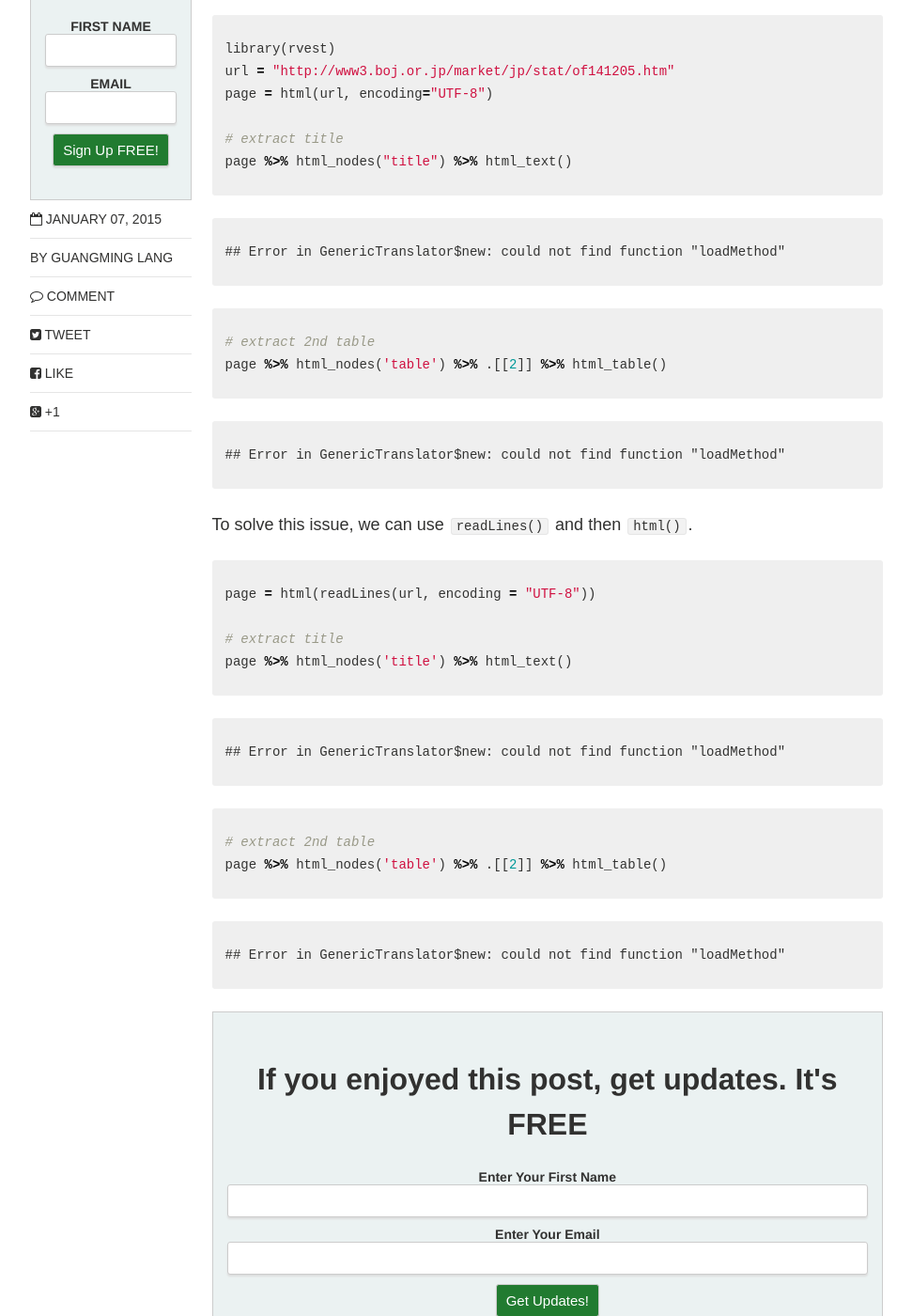
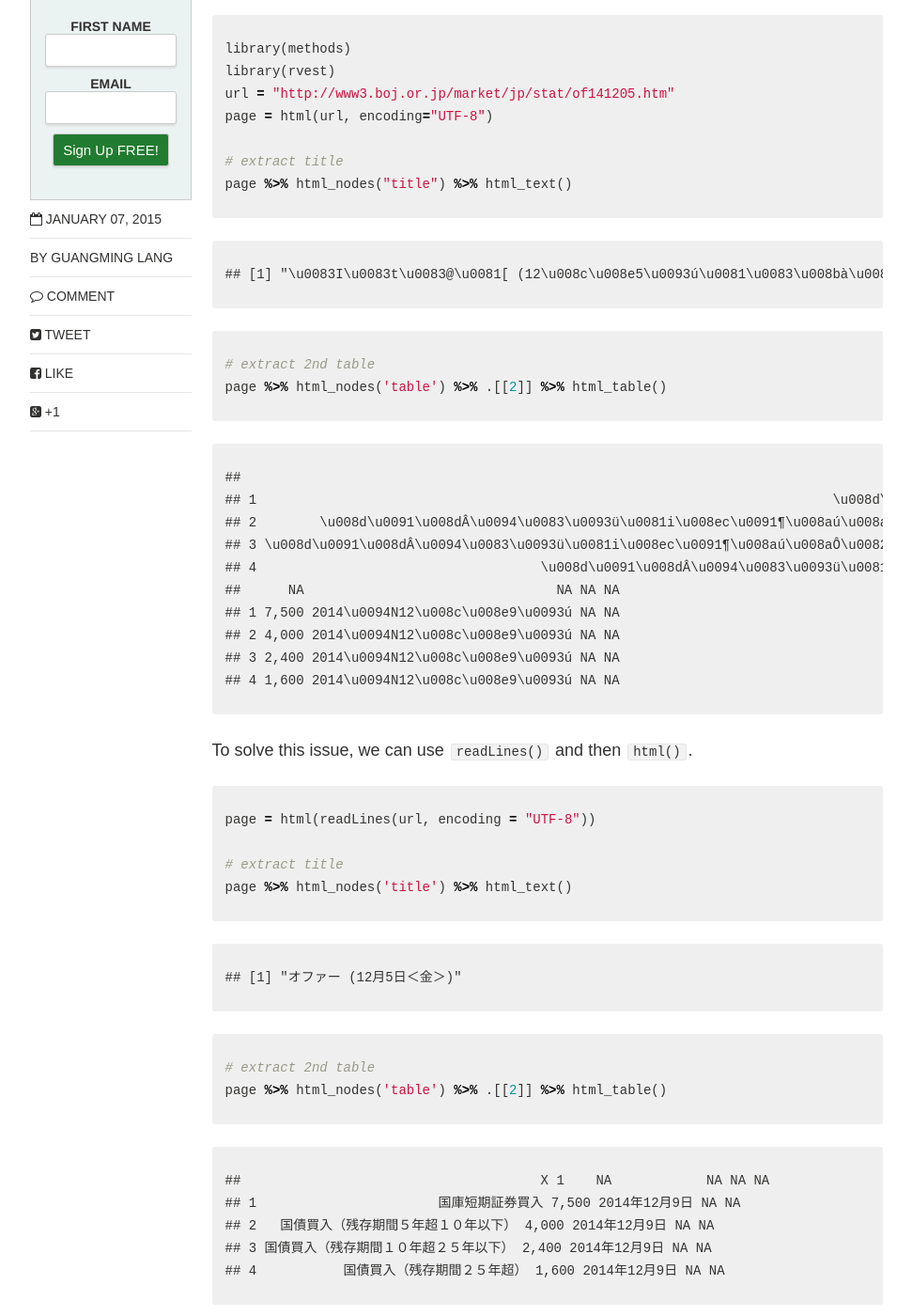
Before and after one commit to gmlang/masterr, a Jekyll site: the page built from _posts/r/2015-01-07-how-to-scrape-Japanese-text-using-rvest.md, in a window 1280 px wide and 1400 px high, scrolled down 744 px. Shown: the whole window at 94% size, without its empty margins (154-1125 px from the left). Built offline with Jekyll 4.4.1, drawn with Linux system fonts in a browser that asks for light colours; nearby versions of some CDN libraries; comment, search, counter and statistics services are not loaded.

Commit message:
edit post

````diff
--- a/_knitr/2015-01-07-how-to-scrape-Japanese-text-using-rvest.Rmd
+++ b/_knitr/2015-01-07-how-to-scrape-Japanese-text-using-rvest.Rmd
@@ -14,6 +14,7 @@ The [rvest](https://github.com/hadley/rvest) package is yet another
 powerful tool developed by Hadley. It makes web scraping using R easy, however, sometimes, it fails on non-English languages. For example, say I want to scrape [this page](http://www3.boj.or.jp/market/jp/stat/of141205.htm) from the Bank of Japan. I can try to use the `html` function directly while specifying `encoding="UTF-8"`, but this will not display the Japanese character correctly.
 
 ```{r, warning=FALSE, message=FALSE}
+library(methods)
 library(rvest)
 url = "http://www3.boj.or.jp/market/jp/stat/of141205.htm"
 page = html(url, encoding="UTF-8")
--- a/_posts/r/2015-01-07-how-to-scrape-Japanese-text-using-rvest.md
+++ b/_posts/r/2015-01-07-how-to-scrape-Japanese-text-using-rvest.md
@@ -15,6 +15,7 @@ powerful tool developed by Hadley. It makes web scraping using R easy, however,
 
 
 {% highlight r %}
+library(methods)
 library(rvest)
 url = "http://www3.boj.or.jp/market/jp/stat/of141205.htm"
 page = html(url, encoding="UTF-8")
@@ -26,7 +27,7 @@ page %>% html_nodes("title") %>% html_text()
 
 
 {% highlight text %}
-## Error in GenericTranslator$new: could not find function "loadMethod"
+## [1] "\u0083I\u0083t\u0083@\u0081[ (12\u008c\u008e5\u0093ú\u0081\u0083\u008bà\u0081\u0084)"
 {% endhighlight %}
 
 
@@ -39,7 +40,16 @@
 
 
 {% highlight text %}
-## Error in GenericTranslator$new: could not find function "loadMethod"
+##                                                                                                                                               X 1
+## 1                                                                         \u008d\u0091\u008cÉ\u0092Z\u008aú\u008fØ\u008c\u0094\u0094\u0083\u0093ü
+## 2        \u008d\u0091\u008dÂ\u0094\u0083\u0093ü\u0081i\u008ec\u0091¶\u008aú\u008aÔ\u0082T\u0094N\u0092´\u0082P\u0082O\u0094N\u0088È\u0089º\u0081j
+## 3 \u008d\u0091\u008dÂ\u0094\u0083\u0093ü\u0081i\u008ec\u0091¶\u008aú\u008aÔ\u0082P\u0082O\u0094N\u0092´\u0082Q\u0082T\u0094N\u0088È\u0089º\u0081j
+## 4                                    \u008d\u0091\u008dÂ\u0094\u0083\u0093ü\u0081i\u008ec\u0091¶\u008aú\u008aÔ\u0082Q\u0082T\u0094N\u0092´\u0081j
+##      NA                                NA NA NA
+## 1 7,500 2014\u0094N12\u008c\u008e9\u0093ú NA NA
+## 2 4,000 2014\u0094N12\u008c\u008e9\u0093ú NA NA
+## 3 2,400 2014\u0094N12\u008c\u008e9\u0093ú NA NA
+## 4 1,600 2014\u0094N12\u008c\u008e9\u0093ú NA NA
 {% endhighlight %}
 
 To solve this issue, we can use `readLines()` and then `html()`.
@@ -54,7 +64,7 @@ page %>% html_nodes('title') %>% html_text()
 
 
 {% highlight text %}
-## Error in GenericTranslator$new: could not find function "loadMethod"
+## [1] "オファー (12月5日＜金＞)"
 {% endhighlight %}
 
 
@@ -67,5 +77,9 @@
 
 
 {% highlight text %}
-## Error in GenericTranslator$new: could not find function "loadMethod"
+##                                      X 1    NA            NA NA NA
+## 1                       国庫短期証券買入 7,500 2014年12月9日 NA NA
+## 2   国債買入（残存期間５年超１０年以下） 4,000 2014年12月9日 NA NA
+## 3 国債買入（残存期間１０年超２５年以下） 2,400 2014年12月9日 NA NA
+## 4           国債買入（残存期間２５年超） 1,600 2014年12月9日 NA NA
 {% endhighlight %}
````
